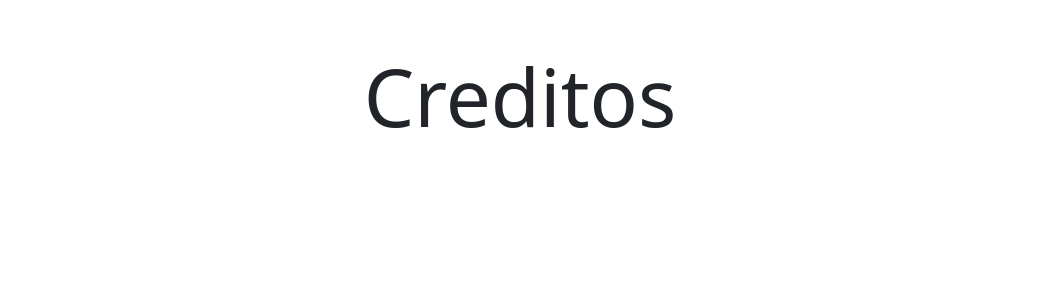
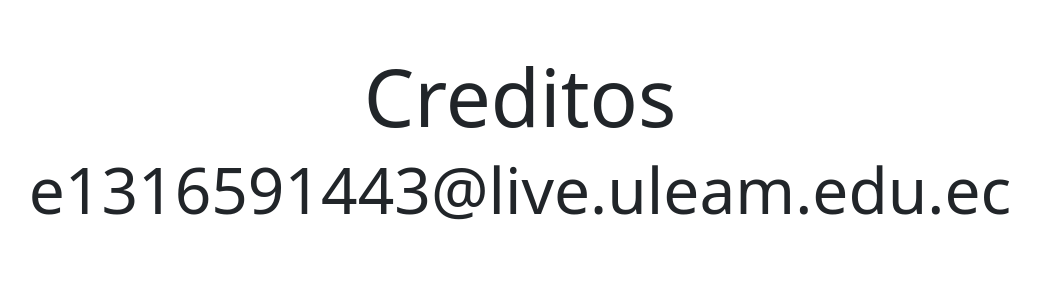
Before and after one commit to CrisF35/Django-auth-crud, a Django app: page /creditos/ in a window 1280 px wide. Shown: the part 56-356 px from the top of the page, without its empty margins (120-1160 px from the left). Run offline with Django 4.2, Linux system fonts and the light colour scheme.

Commit message:
creditos update

```diff
--- a/tasks/templates/creditos.html
+++ b/tasks/templates/creditos.html
@@ -2,6 +2,6 @@
 {% block content %}
 <main class="container py-5">
     <h1 class="display-1 text-center">Creditos</h1>
-
+    <h1 class="display-3 text-center">e1316591443@live.uleam.edu.ec</h1>
 </main>
 {% endblock %}
```
